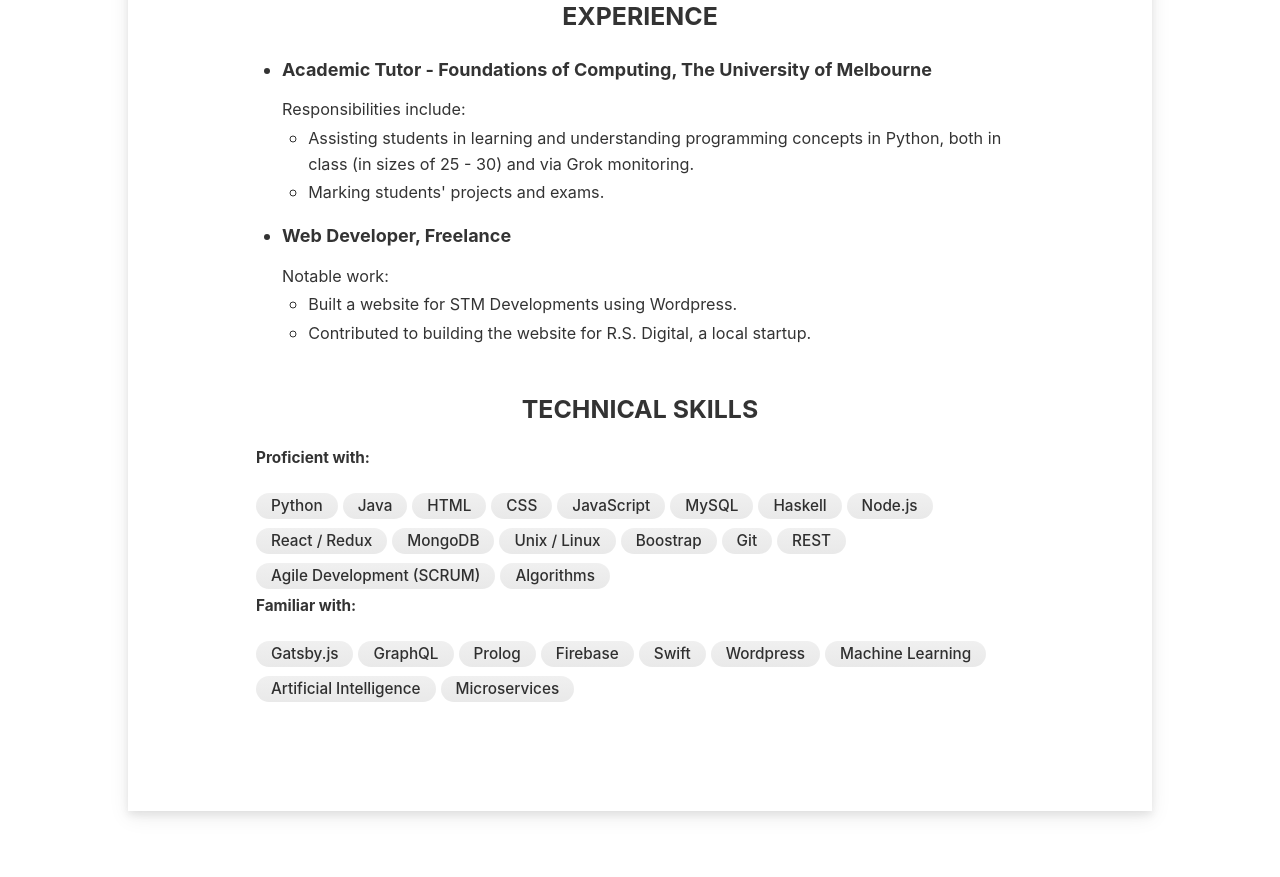
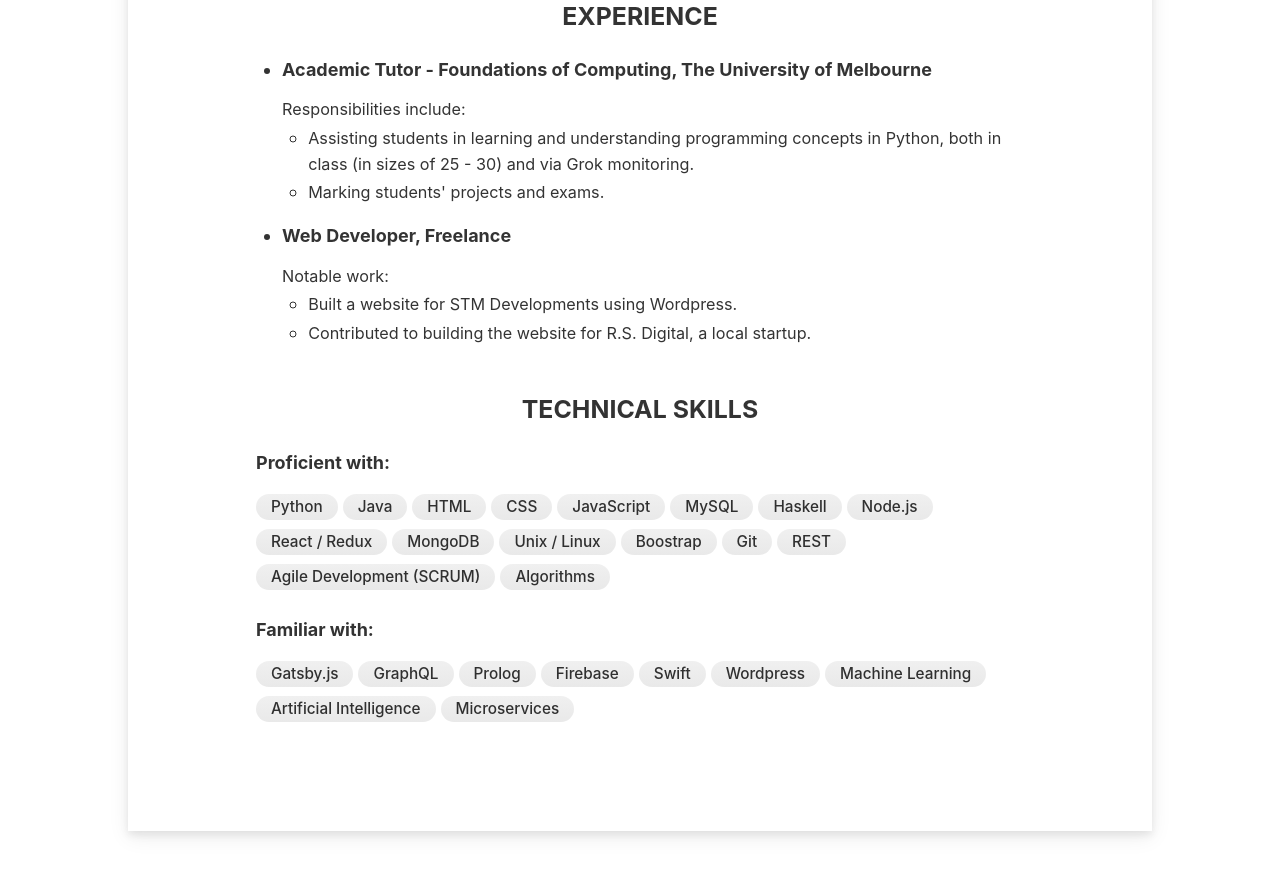
Before and after one commit to theshevon/book-of-shevon-v2, a Gatsby site in the folder App/: page /about in a window 1280 px wide. Shown: the part 677-1554 px from the top of the page. Built offline with nearby package versions, Linux system fonts and the light colour scheme; Gatsby itself is replaced by a stand-in of ours.

Commit message:
Improve styling for skills section

```diff
--- a/App/src/pages/about.js
+++ b/App/src/pages/about.js
@@ -171,15 +171,17 @@ class AboutPage extends React.Component {
                             TECHNICAL SKILLS
                         </h3>
 
-                        <h5>
+                        <p
+                            className="subtext-1">
                             Proficient with:
-                        </h5>
+                        </p>
 
                         { proficientSkills }
 
-                        <h5>
+                        <p
+                            className="subtext-1">
                             Familiar with:
-                        </h5>
+                        </p>
 
                         { familiarSkills }
 
--- a/App/src/stylesheets/about.css
+++ b/App/src/stylesheets/about.css
@@ -64,7 +64,7 @@ section h3{
     list-style-type: none;
     display: flex;
     flex-wrap: wrap;
-    margin: 0;
+    margin: 1rem 0;
 }
 
 .capsule{
```
